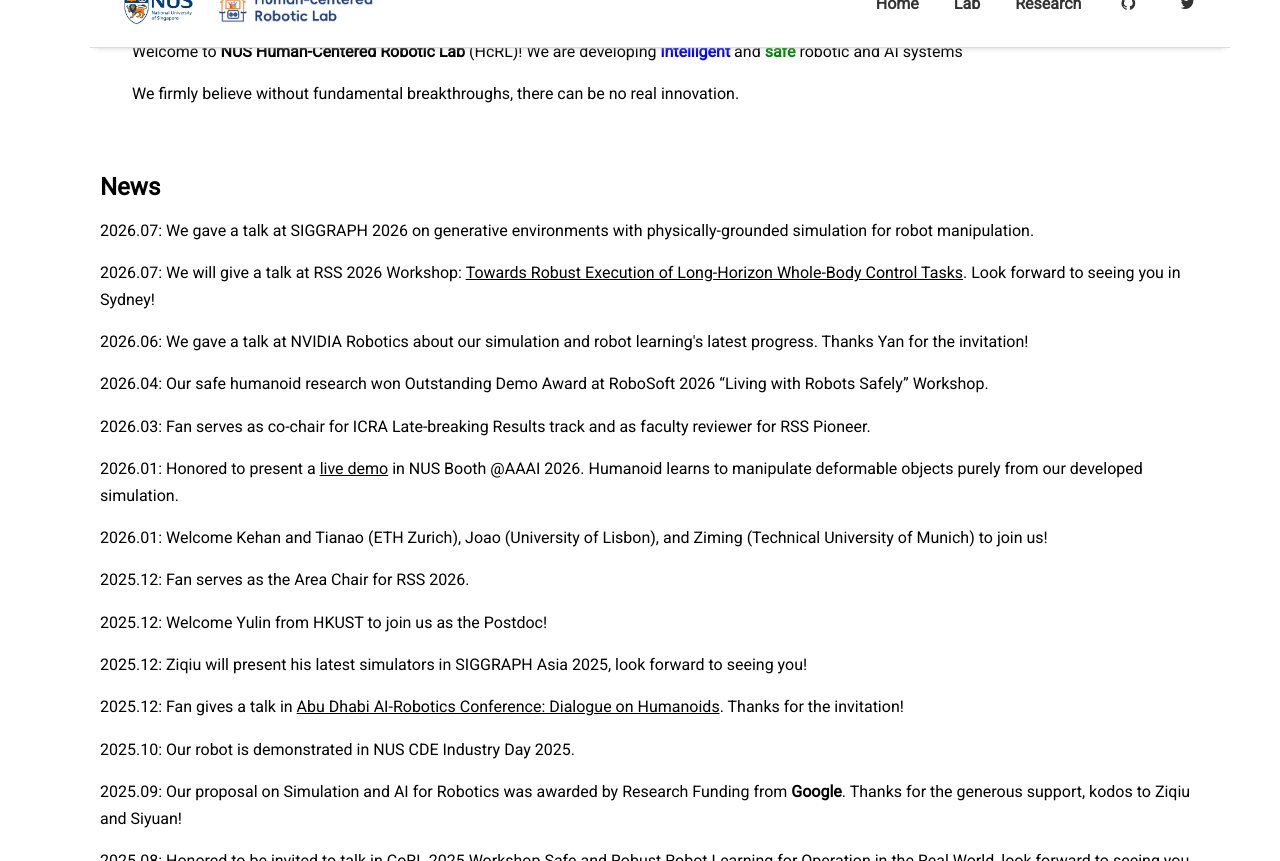
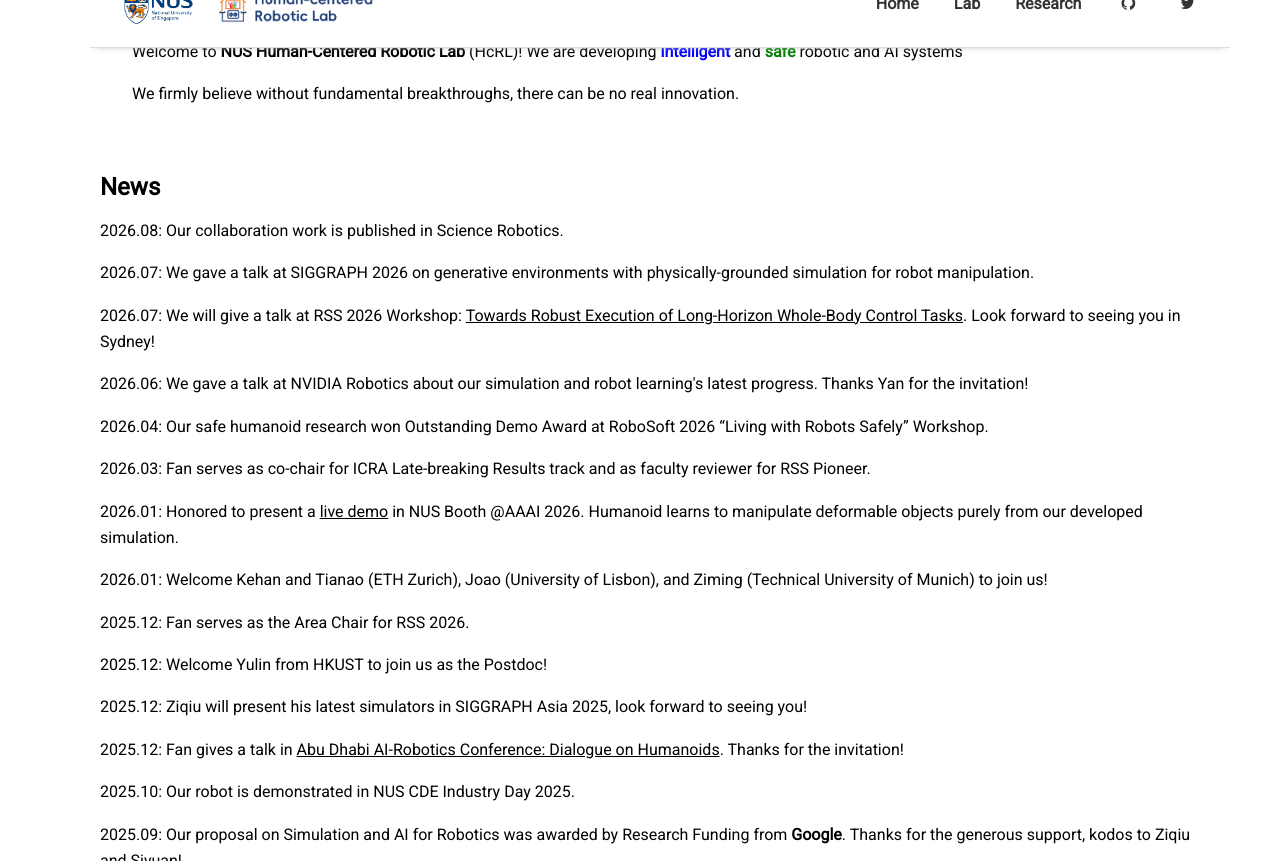
Before and after one commit to NUS-HcRL/nus-hcrl.github.io, a Jekyll site: the page built from index.md, in a window 1280 px wide and 900 px high, scrolled down 786 px, cut to the strip 39-900 px from the top of the window. Built offline with Jekyll 4.4.1, drawn with Linux system fonts in a browser that asks for light colours; nearby versions of some CDN libraries; the list of posts is cut into pages by our own code.

Commit message:
Update index.md with latest news entries
Added recent news updates about publications and talks.

```diff
--- a/index.md
+++ b/index.md
@@ -20,6 +20,7 @@ intro_text: >
 news_title: News
 ---
 
+<p>2026.08: Our collaboration work is published in Science Robotics.</p>
 <p>2026.07: We gave a talk at SIGGRAPH 2026 on generative environments with physically-grounded simulation for robot manipulation.</p>
 <p>2026.07: We will give a talk at RSS 2026 Workshop: <a href="https://opendrivelab.com/rss2026/workshop/">Towards Robust Execution of Long-Horizon Whole-Body Control Tasks</a>. Look forward to seeing you in Sydney! </p>
 <p>2026.06: We gave a talk at NVIDIA Robotics about our simulation and robot learning's latest progress. Thanks Yan for the invitation! </p>
```
